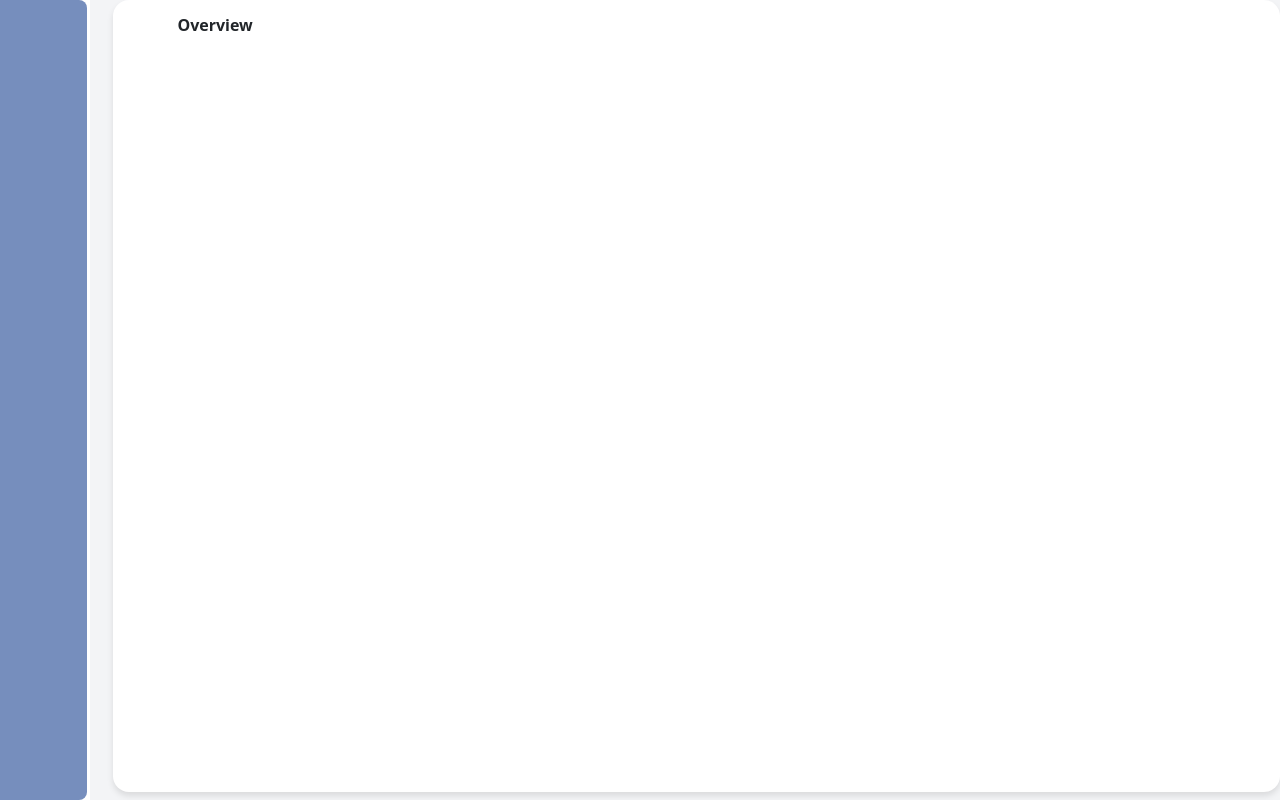
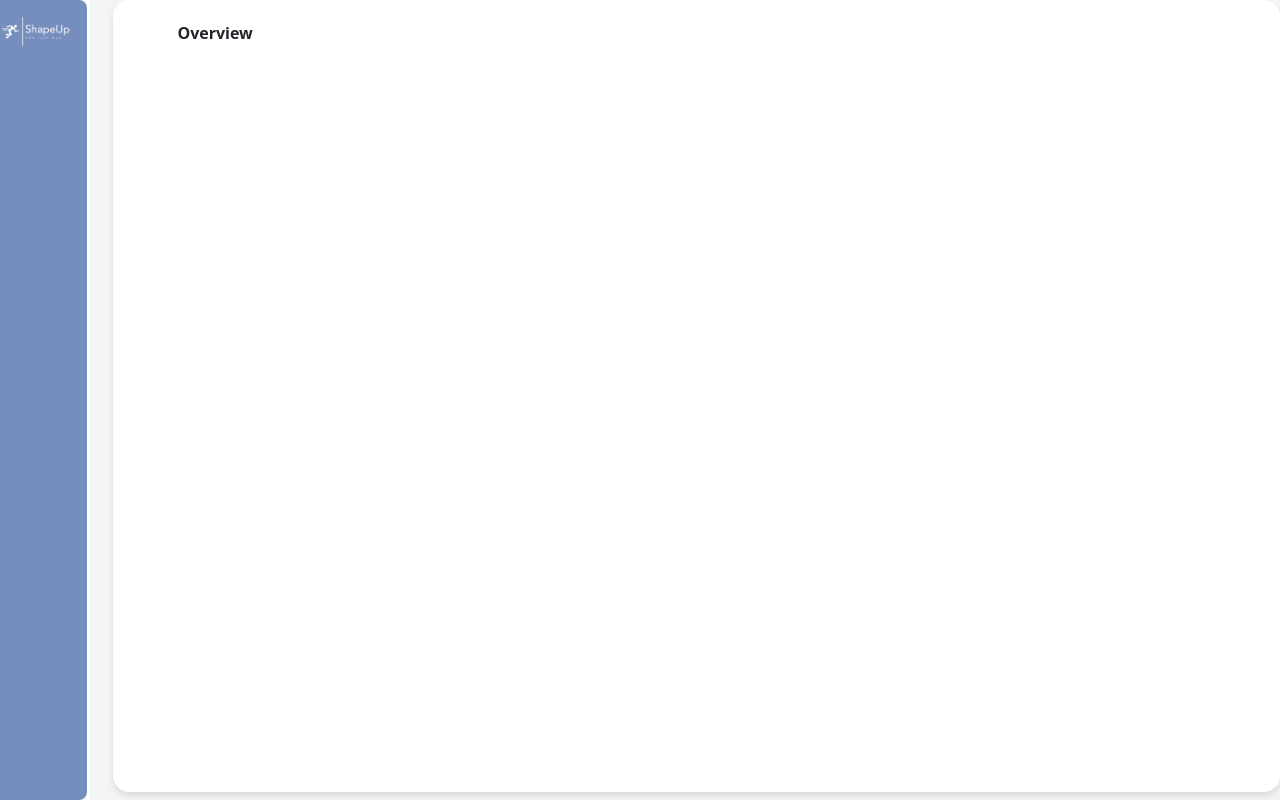
Before and after one commit to orshohat1/ShapeUp-UI, a React (Vite) app: page /dashboard in a window 1280 px wide. Built offline with nearby package versions, Linux system fonts and the light colour scheme.

Commit message:
feat: main page design (gym owner)

```diff
--- a/src/Pages/Dashboard/Dashboard.less
+++ b/src/Pages/Dashboard/Dashboard.less
@@ -5,22 +5,6 @@
 @border-light: #e5e7eb;
 @text-gray: #6b7280;
 
-// Reset and root styles
-// * {
-//   margin: 0;
-//   padding: 0;
-//   box-sizing: border-box;
-// }
-
-// html, body, #root, .App {
-//     height: 100%;
-//     width: 100%;
-//     margin: 0;
-//     padding: 0;
-//     overflow: hidden;
-// }
-
-// Mixins
 .card() {
   background-color: @bg-white;
   border-radius: 1rem;
@@ -47,6 +31,12 @@
     flex-shrink: 0;
     border-radius: 8px;
     z-index: 10;
+
+    .logo {
+        width: 120px;
+        position: absolute;
+        top:-1%;
+      }
 }
 
 .main {
@@ -62,7 +52,7 @@
     .card();
     position: absolute;
     padding: 2rem;
-    height: 98%; // Ensure full height coverage
+    height: 98%;
     width: 98%;
     top: 1%;
     left: 2%;
@@ -71,7 +61,7 @@
 
 .header {
   margin-bottom: 0rem;
-  margin-top: -1rem;
+  margin-top: -0.5rem;
   margin-left: 2rem;
 
   .title {
--- a/src/Pages/Dashboard/Dashboard.tsx
+++ b/src/Pages/Dashboard/Dashboard.tsx
@@ -1,5 +1,6 @@
 import React from 'react';
 import './Dashboard.less';
+import logo from '../../assets/Logo/shape-up.png'
 interface DashboardProps {
   children?: React.ReactNode;
 }
@@ -7,8 +8,7 @@ const Dashboard: React.FC<DashboardProps> = () => {
   return (
     <div className="container">
       <aside className="sidebar">
-        <div className="logo" />
-        <nav className="menuItem" />
+        <img src={logo} className="logo" />
       </aside>
       <main className="main">
         <div className="content">
```
